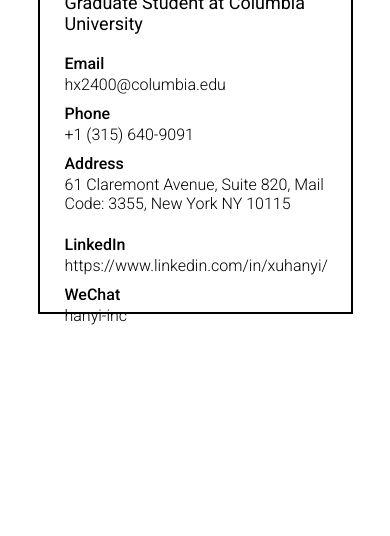
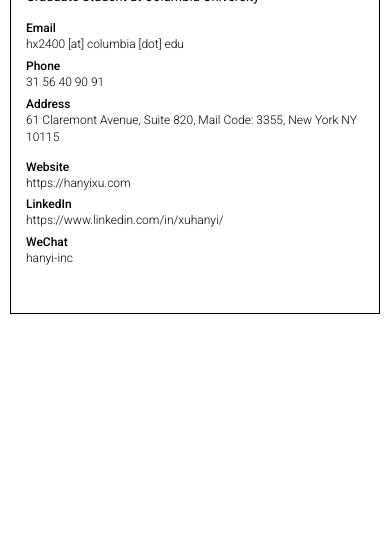
Before and after one commit to hanyixu/card, a plain HTML site: page index.html in a window 390 px wide. Shown: the part 308-844 px from the top of the page. Drawn offline with Linux system fonts and the light colour scheme.

Commit message:
Update index.html

```diff
--- a/index.html
+++ b/index.html
@@ -25,13 +25,15 @@
         .name-card {
             background: white;
             width: 600px;
-            height: 400px;
+            height: auto;
+            min-height: 400px;
             border: 2px solid black;
             display: flex;
             flex-direction: column;
             justify-content: flex-start;
             text-align: left;
             padding: 50px 40px 40px 40px;
+            overflow: hidden;
         }
 
         .name {
@@ -67,6 +69,9 @@
         .contact-value {
             font-weight: 300;
             color: black;
+            word-wrap: break-word;
+            word-break: break-word;
+            hyphens: auto;
         }
 
         .social-links {
@@ -88,6 +93,8 @@
         .social-value {
             font-weight: 300;
             color: black;
+            word-wrap: break-word;
+            word-break: break-word;
         }
 
         .wechat-link {
@@ -127,29 +134,105 @@
         .linkedin-link {
             color: black;
             text-decoration: none;
+            word-wrap: break-word;
+            word-break: break-word;
         }
 
         .linkedin-link:hover {
             text-decoration: underline;
         }
 
-        @media (max-width: 600px) {
+        @media (max-width: 650px) {
             .name-card {
-                width: 90%;
-                padding: 30px 25px;
+                width: 100%;
+                max-width: 500px;
+                height: auto;
+                min-height: 400px;
+                padding: 25px 20px;
+                justify-content: center;
             }
 
             .name {
-                font-size: 32px;
+                font-size: 24px;
+                line-height: 1.2;
             }
 
             .title {
-                font-size: 18px;
+                font-size: 14px;
+                margin-bottom: 15px;
+                line-height: 1.3;
             }
 
             .contact-item,
             .social-item {
-                font-size: 16px;
+                font-size: 13px;
+                margin-bottom: 8px;
+            }
+
+            .contact-value,
+            .social-value {
+                line-height: 1.4;
+            }
+
+            .wechat-qr {
+                left: 0;
+                transform: none;
+            }
+
+            .wechat-qr img {
+                width: 150px;
+                height: 150px;
+            }
+        }
+
+        @media (max-width: 480px) {
+            body {
+                padding: 10px;
+            }
+
+            .name-card {
+                width: 100%;
+                padding: 20px 15px;
+                border-width: 1px;
+                justify-content: center;
+            }
+
+            .name {
+                font-size: 22px;
+            }
+
+            .title {
+                font-size: 13px;
+            }
+
+            .contact-item,
+            .social-item {
+                font-size: 12px;
+                margin-bottom: 6px;
+            }
+
+            .contact-label,
+            .social-label {
+                margin-bottom: 1px;
+            }
+
+            .social-links {
+                margin-top: 8px;
+            }
+        }
+
+        @media (max-width: 350px) {
+            .name {
+                font-size: 20px;
+            }
+
+            .title {
+                font-size: 12px;
+            }
+
+            .contact-item,
+            .social-item {
+                font-size: 11px;
             }
         }
     </style>
@@ -162,11 +245,11 @@
         <div class="contact-info">
             <div class="contact-item">
                 <span class="contact-label">Email</span>
-                <span class="contact-value">hx2400@columbia.edu</span>
+                <span class="contact-value">hx2400 [at] columbia [dot] edu</span>
             </div>
             <div class="contact-item">
                 <span class="contact-label">Phone</span>
-                <span class="contact-value">+1 (315) 640-9091</span>
+                <span class="contact-value">31 56 40 90 91</span>
             </div>
             <div class="contact-item">
                 <span class="contact-label">Address</span>
@@ -175,6 +258,14 @@
         </div>
 
         <div class="social-links">
+            <div class="social-item">
+                <span class="social-label">Website</span>
+                <span class="social-value">
+                    <a href="https://hanyixu.com" target="_blank" class="linkedin-link">
+                        https://hanyixu.com
+                    </a>
+                </span>
+            </div>
             <div class="social-item">
                 <span class="social-label">LinkedIn</span>
                 <span class="social-value">
```
